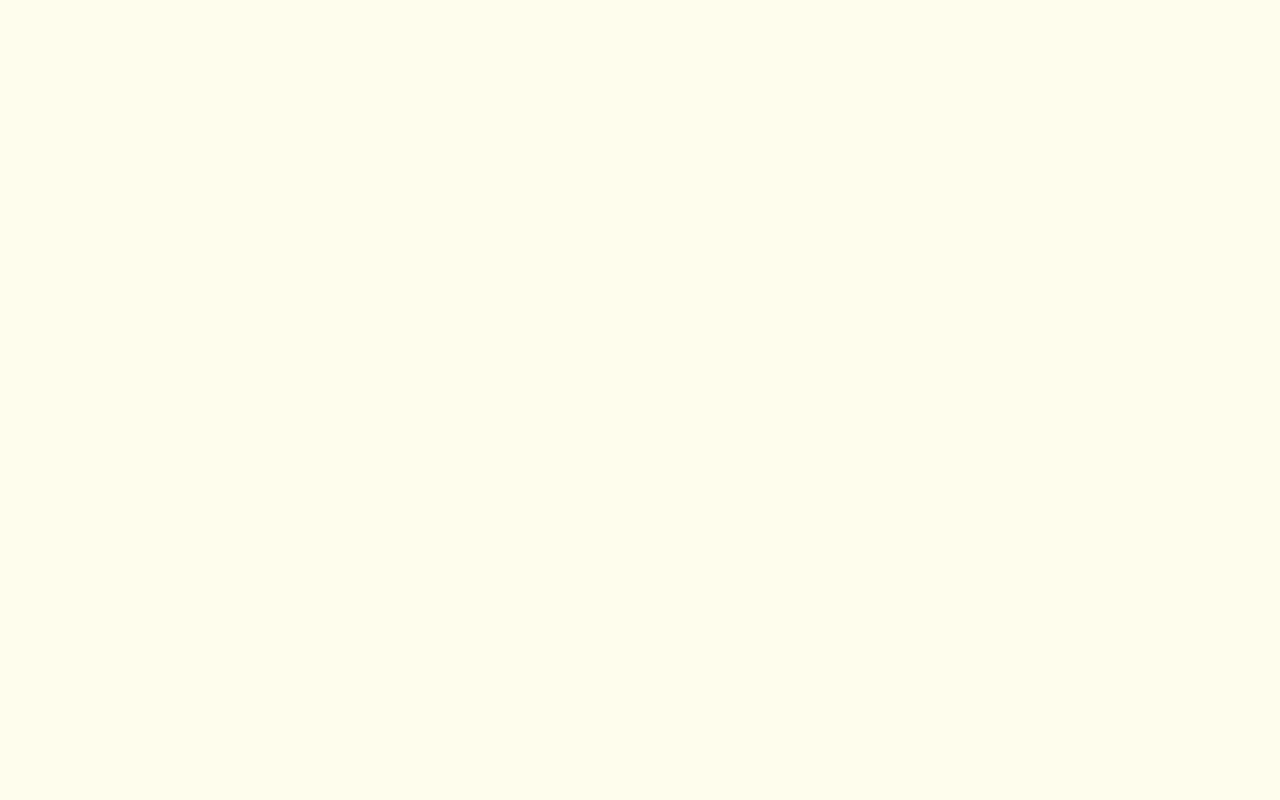
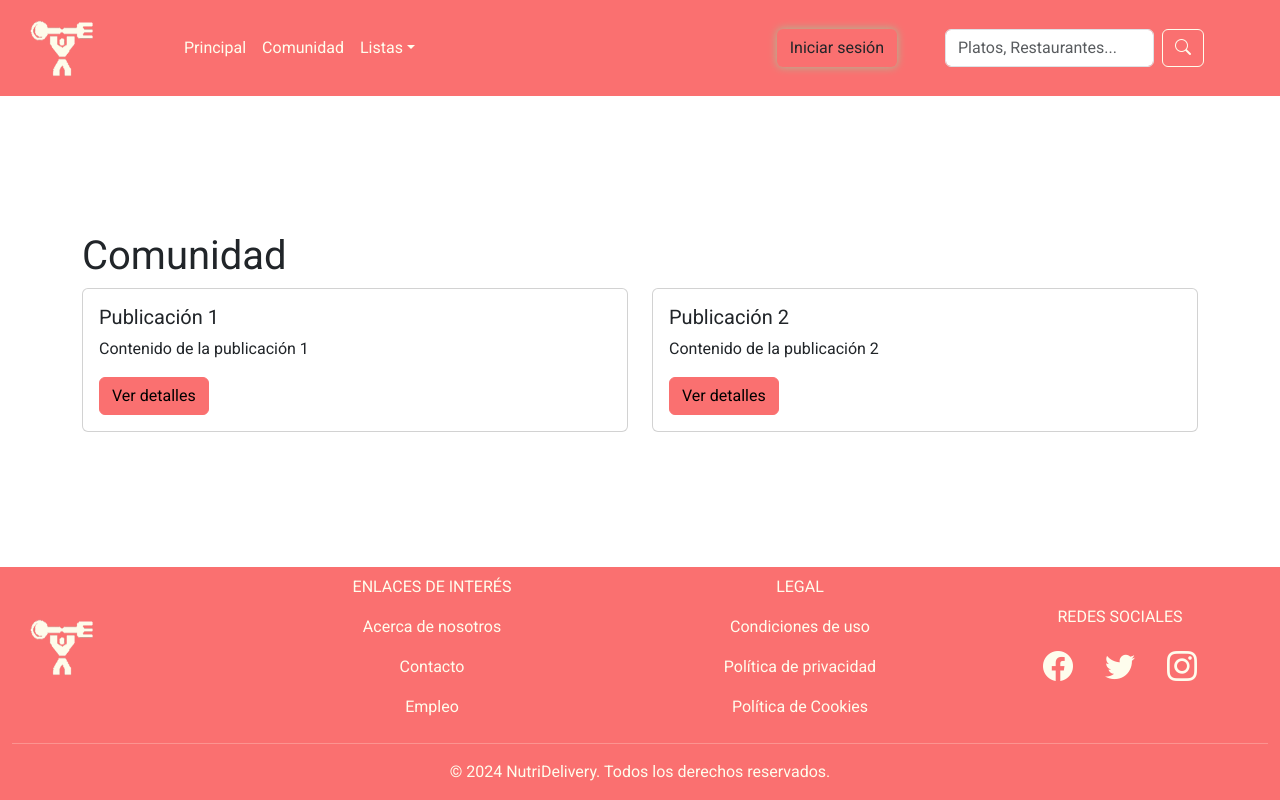
Before and after one commit to KevinB00/nutri-delivery, a React (Vite) app: page /community in a window 1280 px wide. Before the commit this address had no page. Built offline with nearby package versions, Linux system fonts and the light colour scheme.

Commit message:
Header y Footer

```diff
--- a/index.html
+++ b/index.html
@@ -2,9 +2,9 @@
 <html lang="es">
   <head>
     <meta charset="UTF-8" />
-    <link rel="icon" type="image/svg+xml" href="/vite.svg" />
+    <link rel="icon" type="image/svg+xml" href="/src/assets/logo.png" />
     <meta name="viewport" content="width=device-width, initial-scale=1.0" />
-    <link rel="stylesheet" href="./sass/index.sass">
+    <link rel="stylesheet" href="./src/sass/index.sass">
     <title>NutriDelivery</title>
   </head>
   <body>
--- a/src/App.jsx
+++ b/src/App.jsx
@@ -1,15 +1,17 @@
 import { BrowserRouter, Routes, Route } from 'react-router-dom';
 import HomePage from './pages/HomePage';
+import CommunityPage from './pages/CommunityPage';
 
 function App() {
   return (
-    <>
       <BrowserRouter>
         <Routes>
           <Route path="/" element={<HomePage />} />
+          <Route path="*" element={<HomePage />} />
+          <Route path="home" element={<HomePage />} />
+          <Route path="community" element={<CommunityPage />} />
         </Routes>
       </BrowserRouter>
-    </>
   );
 }
 
--- /dev/null
+++ b/src/components/Footer/footer.jsx
@@ -0,0 +1,66 @@
+import Container from "react-bootstrap/Container";
+import Nav from "react-bootstrap/Nav";
+import Navbar from "react-bootstrap/Navbar";
+import Row from "react-bootstrap/Row";
+import Col from "react-bootstrap/Col";
+
+import "./footer.sass";
+const FooterComponent = () => {
+  return (
+    <Container fluid className="footer">
+      <Row className="align-items-center">
+        <Col>
+          <Navbar.Brand href="home">
+            <img
+              src="./src/assets/logo.png"
+              width="100"
+              height="70"
+              className="d-inline-block align-top logo"
+              alt="Logo"
+            />
+          </Navbar.Brand>
+        </Col>
+        <Col>
+          <Nav className="flex-column align-items-center justify-content-center interes">
+            <Nav.Link href="#">ENLACES DE INTERÉS</Nav.Link>
+            <Nav.Link>Acerca de nosotros</Nav.Link>
+            <Nav.Link>Contacto</Nav.Link>
+            <Nav.Link>Empleo</Nav.Link>
+          </Nav>
+        </Col>
+        <Col>
+          <Nav className="flex-column align-items-center justify-content-center">
+            <Nav.Link href="#">LEGAL</Nav.Link>
+            <Nav.Link>Condiciones de uso</Nav.Link>
+            <Nav.Link>Política de privacidad</Nav.Link>
+            <Nav.Link>Política de Cookies</Nav.Link>
+          </Nav>
+        </Col>
+        <Col>
+          <Nav className="flex-column flex-wrap align-items-center">
+            <Nav.Link href="#">REDES SOCIALES</Nav.Link>
+            <Nav className="flex-row flex-wrap align-items-center">
+              <Nav.Link>
+                <i className="bi bi-facebook" style={{ fontSize: "30px" }}></i>
+              </Nav.Link>
+              <Nav.Link>
+                <i className="bi bi-twitter" style={{ fontSize: "30px" }}></i>
+              </Nav.Link>
+              <Nav.Link>
+                <i className="bi bi-instagram" style={{ fontSize: "30px" }}></i>
+              </Nav.Link>
+            </Nav>
+          </Nav>
+        </Col>
+      </Row>
+      <hr />
+      <Row>
+        <Col className="text-center">
+          <p>© 2024 NutriDelivery. Todos los derechos reservados.</p>
+        </Col>
+      </Row>
+    </Container>
+  );
+};
+
+export default FooterComponent;
--- /dev/null
+++ b/src/components/Footer/footer.sass
@@ -0,0 +1,12 @@
+@import '../../sass/custom.sass'
+@import url("https://cdn.jsdelivr.net/npm/bootstrap-icons@1.11.3/font/bootstrap-icons.min.css")
+
+.footer
+    background-color: $primary
+    color: $secondary
+    a
+        color: $secondary
+        text-decoration: none
+
+.interes
+    margin-right: 6rem
--- /dev/null
+++ b/src/components/Header/header.jsx
@@ -0,0 +1,43 @@
+import Container from 'react-bootstrap/Container';
+import Nav from 'react-bootstrap/Nav';
+import Navbar from 'react-bootstrap/Navbar';
+import NavDropdown from 'react-bootstrap/NavDropdown';
+import Form from 'react-bootstrap/Form';
+import Button from 'react-bootstrap/Button';
+import "./header.sass"
+const HeaderComponent = () => {
+
+    return (
+        <Navbar className="navbar" bg="primary" expand="lg" >
+            <Container fluid>
+                <Navbar.Brand href="home">
+                    <img
+                        src="./src/assets/logo.png"
+                        width="100"
+                        height="70"
+                        className="d-inline-block align-top logo"
+                        alt="Logo"
+                    />
+                </Navbar.Brand>
+                <Navbar.Toggle aria-controls="navbarScroll" />
+                <Navbar.Collapse id="navbarScroll" className="justify-content-end">
+                    <Nav className="me-auto">
+                        <Nav.Link href="home">Principal</Nav.Link>
+                        <Nav.Link href="community">Comunidad</Nav.Link>
+                        <NavDropdown title="Listas" id="basic-nav-dropdown">
+                            <NavDropdown.Item href="restaurantes">Restaurantes</NavDropdown.Item>
+                            <NavDropdown.Item href="platos">Platos</NavDropdown.Item>
+                        </NavDropdown>
+                    </Nav>
+                    <Button className="btn-login" variant="tertiary" href="/login">Iniciar sesión</Button>
+                    <Form className="d-flex search">
+                        <Form.Control type="text" placeholder="Platos, Restaurantes..." className="me-2" />
+                        <Button variant="outline-secondary"><i className="bi bi-search"></i></Button>
+                    </Form>
+                </Navbar.Collapse>
+            </Container>
+        </Navbar>
+    )
+}
+
+export default HeaderComponent
--- /dev/null
+++ b/src/components/Header/header.sass
@@ -0,0 +1,27 @@
+@import '../../sass/custom.sass'
+@import url("https://cdn.jsdelivr.net/npm/bootstrap-icons@1.11.3/font/bootstrap-icons.min.css")
+
+.navbar-light .navbar-nav .nav-link
+  color: $secondary
+
+.navbar-light .dropdown-menu a.dropdown-item
+  color: $secondary
+  background-color: $primary
+
+.navbar-light .navbar-nav .nav-link:hover
+  text-shadow: 0 0 10px $tertiary, 0 0 20px $tertiary, 0 0 30px $tertiary, 0 0 40px $tertiary, 0 0 50px $tertiary, 0 0 60px $tertiary, 0 0 70px $tertiary
+
+.btn-login
+  background-color: $tertiary
+  color: $secondary
+  margin-right: 3rem
+  box-shadow: 0 0 8px $tertiary
+  &:hover
+    box-shadow: 0 0 8px $secondary
+    color: $secondary
+
+.search
+  margin-right: 4rem
+
+.logo
+  margin-right: 3rem
--- /dev/null
+++ b/src/pages/CommunityPage.jsx
@@ -0,0 +1,42 @@
+
+import { Container, Row, Col, Card, Button } from 'react-bootstrap';
+import HeaderComponent from '../components/Header/header';
+import FooterComponent from '../components/Footer/footer';
+const CommunityPage = () => {
+
+    return (
+      <>
+      <HeaderComponent />
+      <Container>
+        <h1>Comunidad</h1>
+        <Row>
+          <Col>
+            <Card>
+              <Card.Body>
+                <Card.Title>Publicación 1</Card.Title>
+                <Card.Text>
+                  Contenido de la publicación 1
+                </Card.Text>
+                <Button variant="primary">Ver detalles</Button>
+              </Card.Body>
+            </Card>
+          </Col>
+          <Col>
+            <Card>
+              <Card.Body>
+                <Card.Title>Publicación 2</Card.Title>
+                <Card.Text>
+                  Contenido de la publicación 2
+                </Card.Text>
+                <Button variant="primary">Ver detalles</Button>
+              </Card.Body>
+            </Card>
+          </Col>
+        </Row>
+      </Container>
+      <FooterComponent />
+      </>
+    );
+  }
+
+  export default CommunityPage;
--- a/src/pages/HomePage.jsx
+++ b/src/pages/HomePage.jsx
@@ -1,17 +1,10 @@
-import Navbar from 'react-bootstrap/Navbar';
+import HeaderComponent from "../components/Header/header";
+const  HomePage = () => {
 
-export default function HomePage() {
     return (
-        <>
-            <Navbar bg='primary'>
-                <Navbar.Brand href="#home">NutriDelivery</Navbar.Brand>
-                <Navbar.Toggle />
-                <Navbar.Collapse className="justify-content-end">
-                    <Navbar.Text>
-                        Signed in as: <a href="#login">Mark Otto</a>
-                    </Navbar.Text>
-                </Navbar.Collapse>
-            </Navbar>
-        </>
+            <HeaderComponent />
+
     );
 }
+
+export default HomePage
--- a/sass/custom.sass
+++ b/src/sass/custom.sass
@@ -6,6 +6,8 @@ $primary: #FA7070
 $secondary: #FEFDED
 $tertiary: #A1C398
 $cuartet: #C6EBC5
-$body-bg: #FEFDED
+
+
+
 
 @import 'bootstrap/scss/bootstrap'
--- a/sass/index.sass
+++ b/src/sass/index.sass
@@ -4,7 +4,7 @@ body
   margin: 0
   padding: 0
   font-family: $font-family-sans-serif
-  background-color: $body-bg
+  background-color: #FEFDED
   #root
     display: flex
     flex-direction: column
```
Also changed, not shown: src/assets/logo.png (added).
